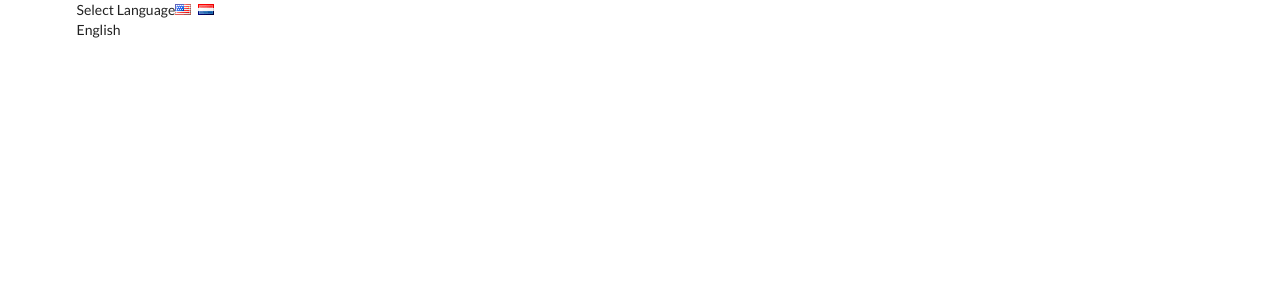
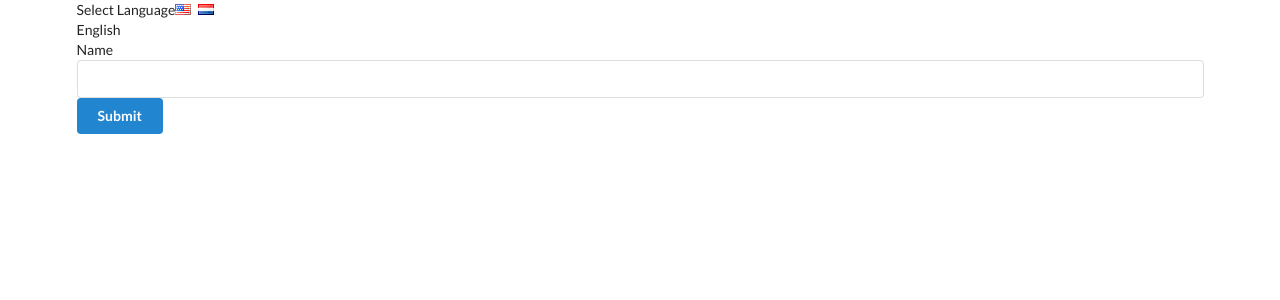
Before and after one commit to hyuraku/react_learning, a React (Create React App) app in the folder translate/: page / in a window 1280 px wide. Shown: the top 300 px of the page. Built offline with nearby package versions, Linux system fonts and the light colour scheme.

Commit message:
create UserCreate

```diff
--- a/translate/src/components/App.js
+++ b/translate/src/components/App.js
@@ -1,4 +1,5 @@
 import React from "react"
+import UserCreate from './UserCreate'
 
 class App extends React.Component{
   state = {language: "English"}
@@ -14,6 +15,7 @@
             <i className="flag nl" onClick={()=> this.onLanguageChanged('Dutch')}></i>
         </div>
         {this.state.language}
+        <UserCreate/>
       </div>
     )
   }
--- /dev/null
+++ b/translate/src/components/Button.js
@@ -0,0 +1,9 @@
+import React from 'react'
+
+class Button extends React.Component{
+  render(){
+    return <button className="ui primary button">Submit</button>
+  }
+}
+
+export default Button
--- a/translate/src/components/Field.js
+++ b/translate/src/components/Field.js
@@ -1,12 +1,14 @@
-import React, { useDebugValue } from 'react'
+import React from 'react'
 
 class Field extends React.Component{
   render(){
     return(
       <div className='ui filed'>
         <label>Name</label>
-        <input></input>
+        <input />
       </div>
     )
   }
 }
+
+export default Field
--- /dev/null
+++ b/translate/src/components/UserCreate.js
@@ -0,0 +1,14 @@
+import React from 'react'
+import Field from './Field'
+import Button from './Button'
+
+const UserCreate = () =>{
+  return(
+    <div className="ui form">
+      <Field/>
+      <Button/>
+    </div>
+  )
+}
+
+export default UserCreate
```
